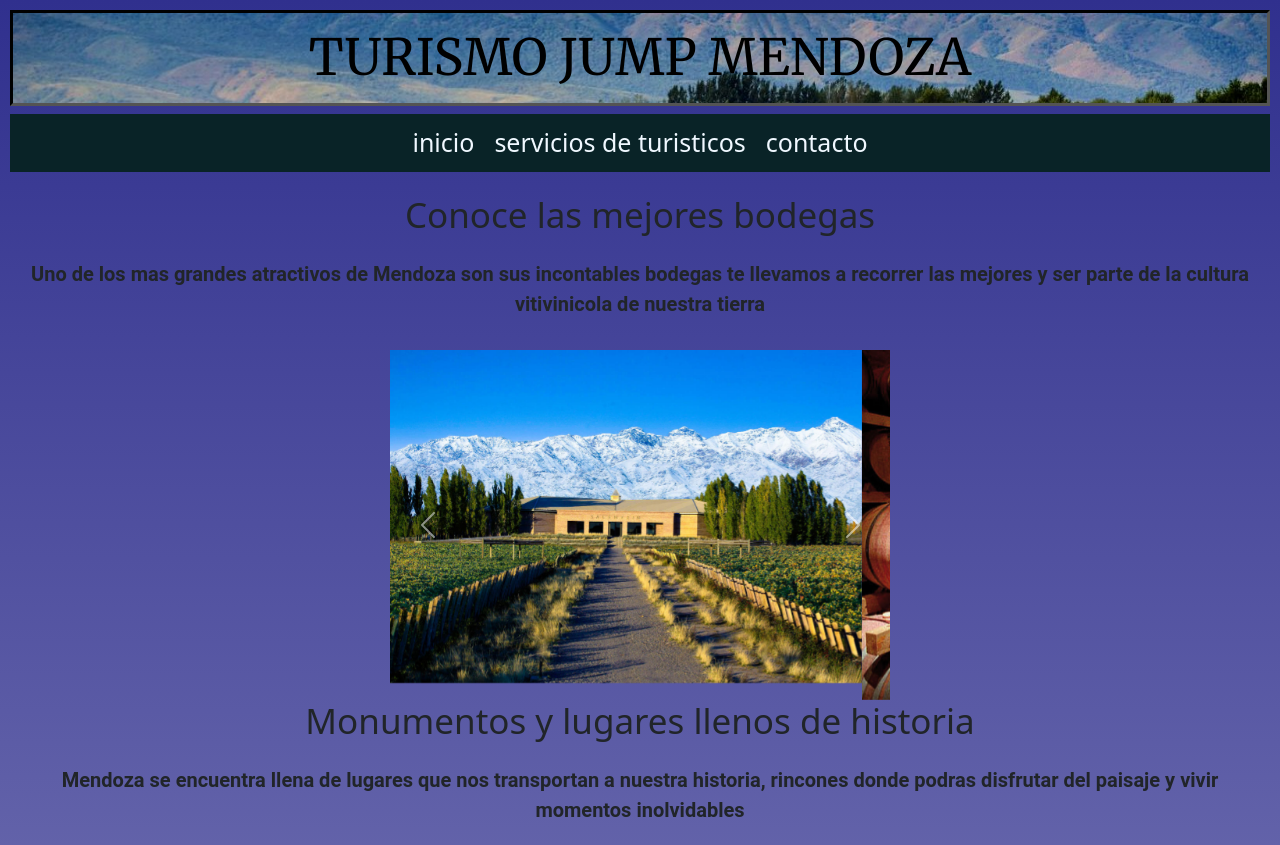
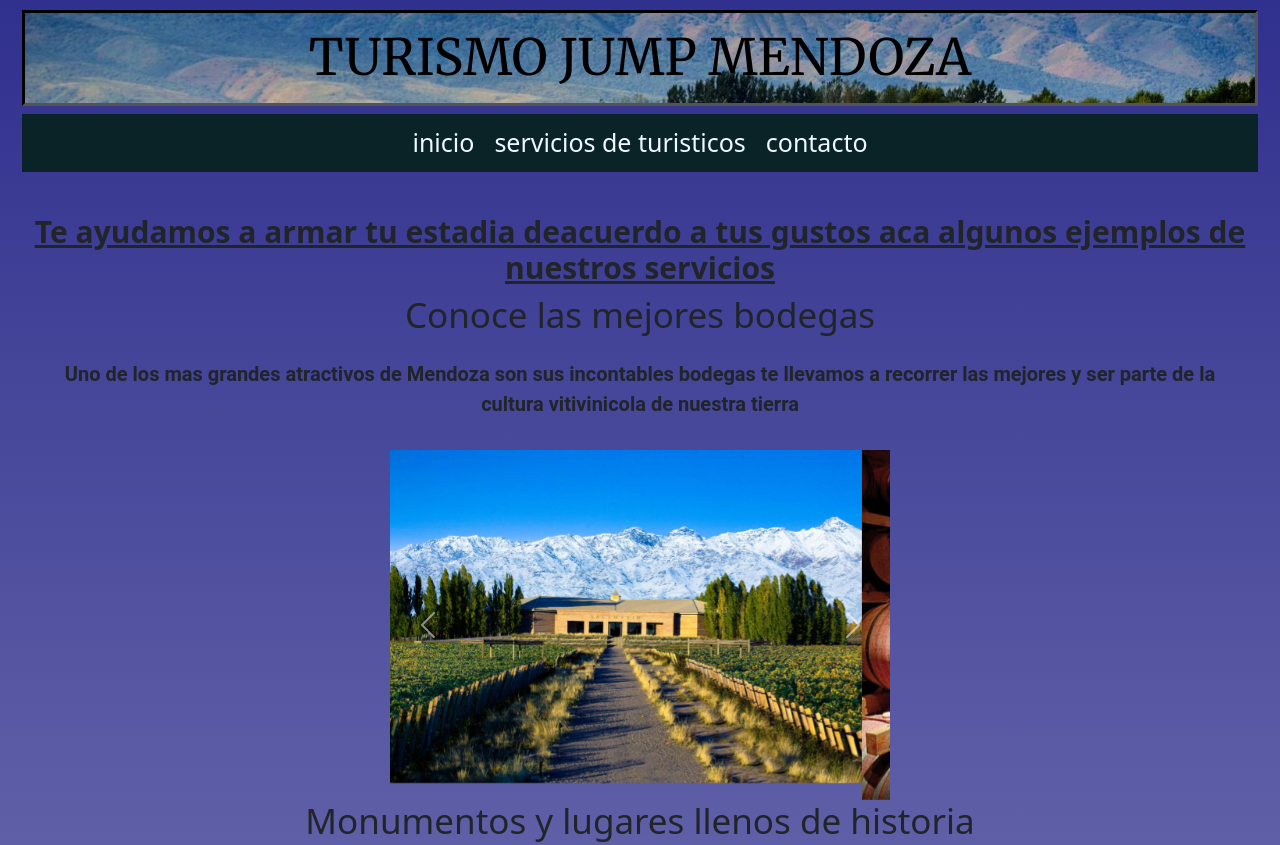
Before and after one commit to MelieGalaz/paginaw1, a plain HTML site: page servicios-turismo.html in a window 1280 px wide. Shown: the top 845 px of the page. Drawn offline with nearby package versions, Linux system fonts and the light colour scheme.

Commit message:
cambios booostrat

```diff
--- a/estilo.css
+++ b/estilo.css
@@ -11,7 +11,7 @@ body{
     padding: 10px;
 
 }
-.montañas{
+.container-fluid .montanas{
     margin-bottom: 20px;
     position: sticky;
     top:0%;
@@ -189,7 +189,14 @@ input::placeholder, textarea::placeholder{
     max-width: 500px;
     min-width: 200px;
     margin: auto;
+    z-index: -100;
 
+}
+.titulo-carrusel{
+    font-size: 30px;
+    text-align: center;
+    font-weight: bolder;
+    text-decoration:underline;
 }
 .bodega{
     text-align: center;
@@ -204,6 +211,7 @@ input::placeholder, textarea::placeholder{
     max-width: 500px;
     min-width: 200px;
     margin: auto;
+    z-index: -100
 
 }
 #carouselExampleControls2{
@@ -212,5 +220,5 @@ input::placeholder, textarea::placeholder{
     max-width: 500px;
     min-width: 200px;
     margin: auto;
-
+    z-index: -100
 }
--- a/servicios-turismo.html
+++ b/servicios-turismo.html
@@ -11,13 +11,14 @@
   <link rel="preconnect" href="https://fonts.gstatic.com" crossorigin>
   <link href="https://fonts.googleapis.com/css2?family=Merriweather&display=swap" rel="stylesheet">
   <link href="estilo.css" rel="stylesheet">
-
 </head>
 <body>
-  <header>
+  <div class="container-fluid">
+  <header class="montanas">
       <h1 class="titulo">TURISMO JUMP MENDOZA</h1>
+
       <nav>
-        <div class="contenedor" >
+          <div class="contenedor">
           <ul class="menu">
               <li><a href="index.html">inicio</a></li>
               <li><a href="servicios-turismo.html">servicios de turisticos</a></li>
@@ -28,6 +29,7 @@
       </nav>
 
     </header>
+   <h1 class="titulo-carrusel">Te ayudamos a armar tu estadia deacuerdo a tus gustos aca algunos ejemplos de nuestros servicios</h1>
   <h2>Conoce las mejores bodegas</h2>
   <P class="bodega"> Uno de los mas grandes atractivos de Mendoza son sus incontables bodegas te llevamos a recorrer las mejores y ser parte de la cultura vitivinicola de nuestra tierra</P>
   <div id="carouselExampleControls" class="carousel slide" data-bs-ride="carousel">
@@ -100,7 +102,7 @@
     </button>
   </div>
 
-
+</div>
 
 </body>
 </html>
```
Also changed, not shown: contacto.html (+12 -7 lines), index.html (+4 -1 lines). Lines whose indentation alone changed are shown as unchanged.
